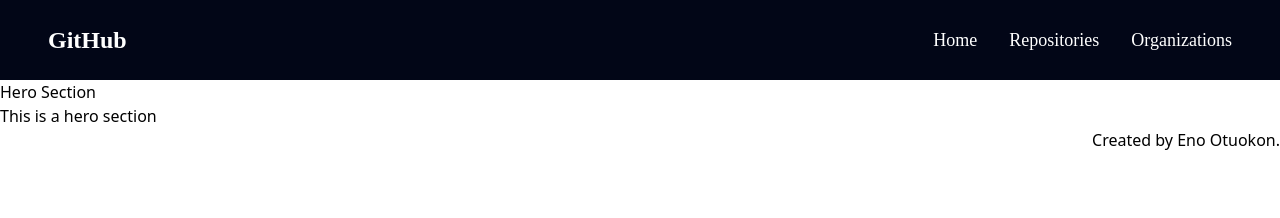
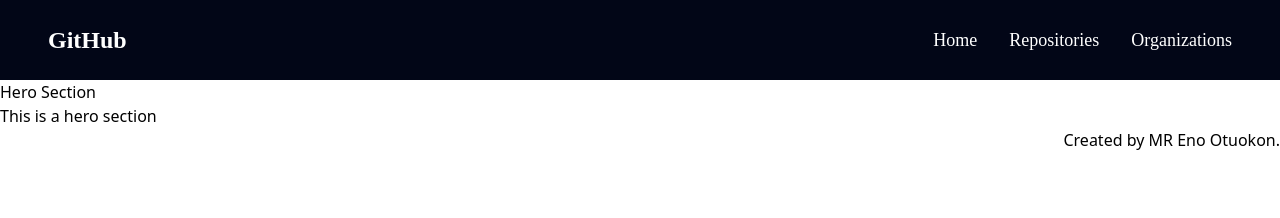
Before and after one commit to AgudaD/team-GMC, a React (Vite) app: page / in a window 1280 px wide. Shown: the top 218 px of the page. Built offline with nearby package versions, Linux system fonts and the light colour scheme; a web font is replaced by a local one.

Commit message:
minor changes

```diff
--- a/src/App.jsx
+++ b/src/App.jsx
@@ -1,4 +1,4 @@
-import Hero from './components/Hero';
+import Hero from './components/HeroSection';
 import Navbar from './components/Navbar';
 
 function App() {
--- a/src/components/hero.jsx
+++ b/src/components/HeroSection.jsx
@@ -6,7 +6,7 @@ const hero = () => {
     <h1>Hero Section</h1>
     <p>This is a hero section</p>
 
-    <p className='text-right'>Created by Eno Otuokon.</p>
+    <p className='text-right'>Created by MR Eno Otuokon.</p>
     </div>
   )
 }
```
